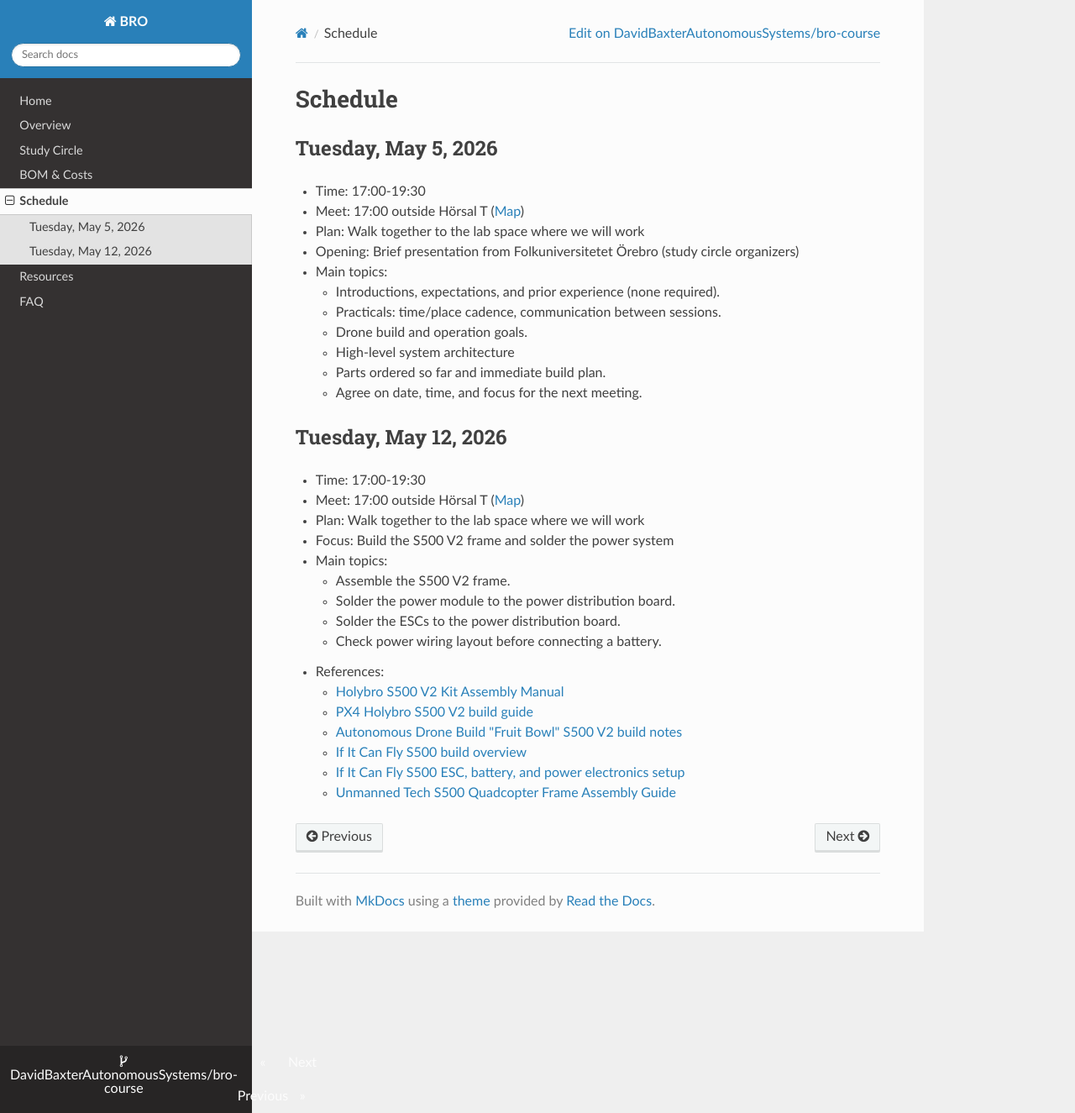
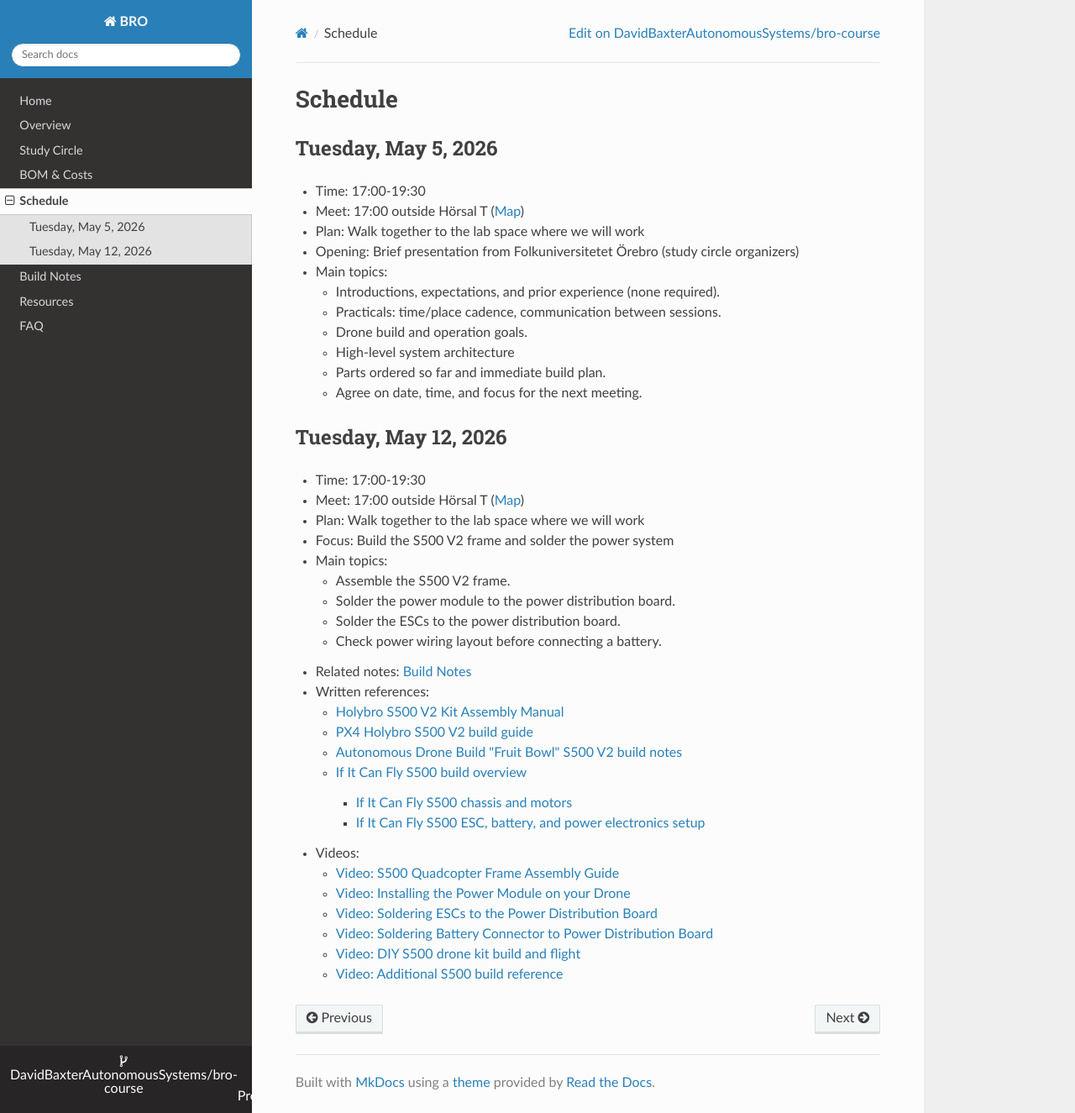
Before and after one commit to DavidBaxterAutonomousSystems/bro-course, an MkDocs documentation site: the page built from docs/schedule.md, in a window 1280 px wide and 1325 px high. Shown: the whole window at 84% size. Built offline with MkDocs 1.6.1, drawn with Linux system fonts in a browser that asks for light colours; nearby versions of some CDN libraries.

Commit message:
docs: add build notes page

```diff
--- a/docs/schedule.md
+++ b/docs/schedule.md
@@ -25,10 +25,18 @@
     - Solder the power module to the power distribution board.
     - Solder the ESCs to the power distribution board.
     - Check power wiring layout before connecting a battery.
-- References:
+- Related notes: [Build Notes](build-notes.md)
+- Written references:
     - [Holybro S500 V2 Kit Assembly Manual](https://cdn.shopify.com/s/files/1/0604/5905/7341/files/S500_V2_Kit_AssemblyManual.pdf?v=1646987800)
     - [PX4 Holybro S500 V2 build guide](https://docs.px4.io/main/en/frames_multicopter/holybro_s500_v2_pixhawk4.html)
     - [Autonomous Drone Build "Fruit Bowl" S500 V2 build notes](https://danielwaynewalker.medium.com/autonomous-drone-build-fruit-bowl-holybro-s500-v2-pix32-v5-autopilot-b5ac1492ac38)
     - [If It Can Fly S500 build overview](https://www.ifitcanfly.com/s500-drone-flying-adventures-including-build-and-configurations/)
-    - [If It Can Fly S500 ESC, battery, and power electronics setup](https://www.ifitcanfly.com/2023/01/28/drone-esc-battery-and-power-electronics-setup-on-s500/)
-    - [Unmanned Tech S500 Quadcopter Frame Assembly Guide](https://youtu.be/ibXNw8jLwBs?si=vcqDiu-EAPu7I_pB)
+        - [If It Can Fly S500 chassis and motors](https://www.ifitcanfly.com/2022/12/26/the-s500-drone-build-chassis-and-motors/)
+        - [If It Can Fly S500 ESC, battery, and power electronics setup](https://www.ifitcanfly.com/2023/01/28/drone-esc-battery-and-power-electronics-setup-on-s500/)
+- Videos:
+    - [Video: S500 Quadcopter Frame Assembly Guide](https://youtu.be/ibXNw8jLwBs?si=vcqDiu-EAPu7I_pB)
+    - [Video: Installing the Power Module on your Drone](https://youtu.be/7f7PQOglpoo?si=oyPOgFxzfYArG1Xp)
+    - [Video: Soldering ESCs to the Power Distribution Board](https://youtu.be/YCCexJwHwww?si=cehHKAw1HbymEAXA)
+    - [Video: Soldering Battery Connector to Power Distribution Board](https://youtu.be/fb1aYwV7SJg?si=xznT7AJ4IO6zG_Ga)
+    - [Video: DIY S500 drone kit build and flight](https://youtu.be/fv7XVyHRTBY?si=CrTvADLAg5-C1iW_)
+    - [Video: Additional S500 build reference](https://youtu.be/uo4mpJYU8J8?si=CeriUlqXmvW-sGzS)
--- a/mkdocs.yml
+++ b/mkdocs.yml
@@ -11,6 +11,7 @@
   - Study Circle: study-circle.md
   - BOM & Costs: bom.md
   - Schedule: schedule.md
+  - Build Notes: build-notes.md
   - Resources: resources.md
   - FAQ: faq.md
 
```
Also changed, not shown: docs/build-notes.md (added, +74 -0 lines).
